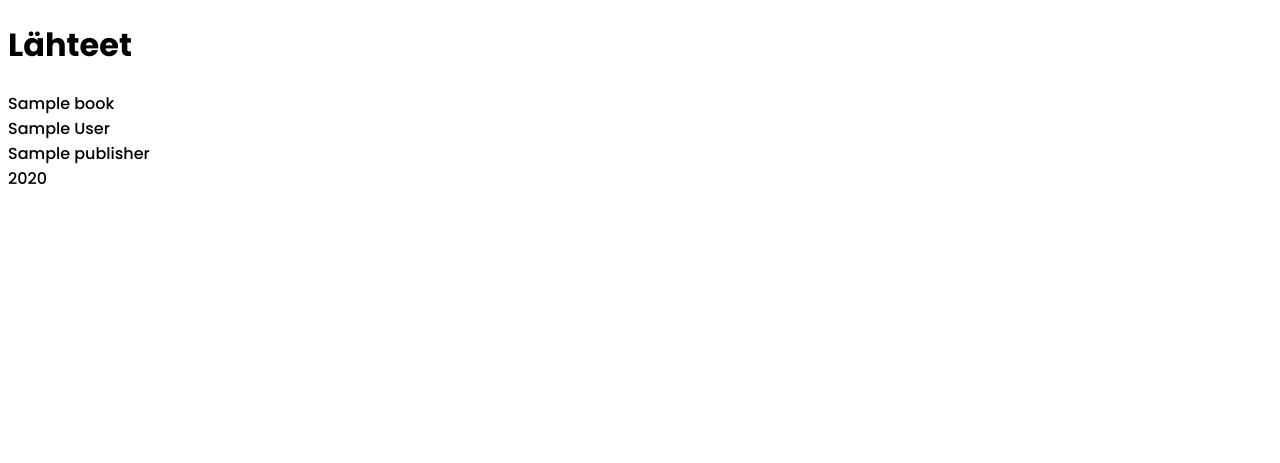
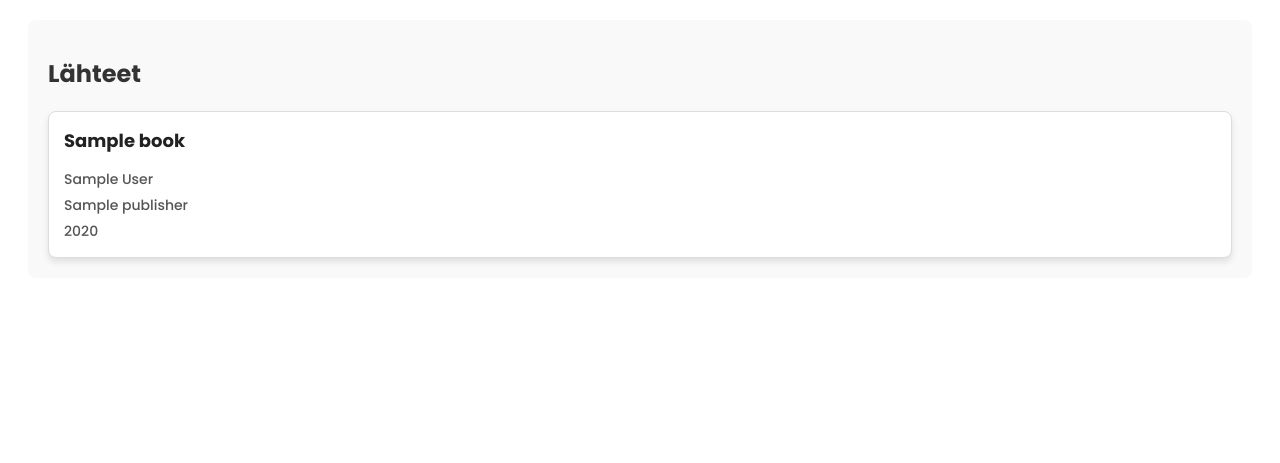
Before and after one commit to kimtakala/LATEX-LAHTEET, a Flask app: template src/templates/index.html in a window 1280 px wide. Shown: the top 463 px of the page. Run offline with Flask 3, Linux system fonts and the light colour scheme; the template is opened without the code that fills it: most values are stand-ins (such as "Sample title", 1, 10 or a date in 2020); some libraries are stand-ins or nearby versions.

Commit message:
Muotoillaan listatut lähteet

```diff
--- a/src/static/index.css
+++ b/src/static/index.css
@@ -63,3 +63,58 @@
     bottom: 1em;
     right: 1em;
 }
+
+#books {
+    margin: 20px;
+    padding: 20px;
+    background-color: #f9f9f9;
+    border-radius: 8px;
+}
+
+#books h1 {
+    font-size: 24px;
+    color: #333;
+    margin-bottom: 20px;
+}
+
+.book-list {
+    display: flex;
+    flex-direction: column;
+    gap: 20px;
+}
+
+.book {
+    background-color: #fff;
+    border: 1px solid #ddd;
+    border-radius: 8px;
+    padding: 15px;
+    box-shadow: 0 4px 6px rgba(0, 0, 0, 0.1);
+    box-sizing: border-box;
+}
+
+.book-info {
+    display: flex;
+    flex-direction: column;
+    gap: 5px;
+}
+
+.book-title {
+    font-weight: bold;
+    font-size: 18px;
+    color: #222;
+    margin-bottom: 10px;
+}
+
+.book-author,
+.book-publisher,
+.book-year {
+    font-size: 14px;
+    color: #555;
+}
+
+.book:hover {
+    border-color: #888;
+    box-shadow: 0 6px 10px rgba(0, 0, 0, 0.15);
+    transform: translateY(-2px);
+    transition: all 0.2s ease-in-out;
+}
--- a/src/templates/index.html
+++ b/src/templates/index.html
@@ -18,7 +18,7 @@ endblock %} {% block body %}
     <div class="book-list">
         {% for book in books %}
         <div class="book">
-            <div class="source-info">
+            <div class="book-info">
                 <div class="book-title">{{ book.title }}</div>
                 <div class="book-author">{{ book.author }}</div>
                 <div class="book-publisher">{{ book.publisher }}</div>
```
